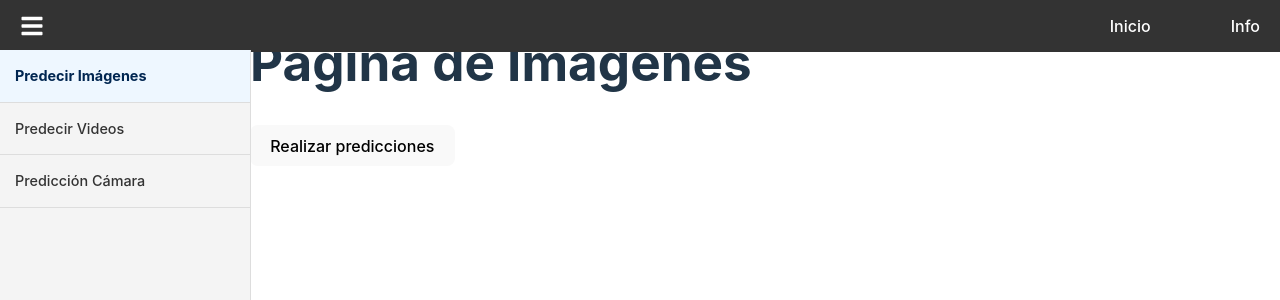
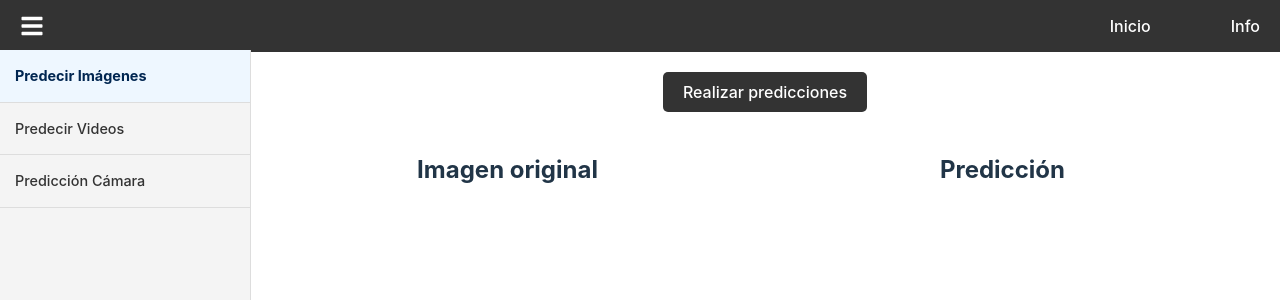
Before and after one commit to FelipeGI1/Practica1-SW, a React (Vite) app in the folder frontend/: page /imagenes in a window 1280 px wide. Shown: the top 300 px of the page. Built offline with nearby package versions, Linux system fonts and the light colour scheme.

Commit message:
ADD imagepredict.css and UPDATE ImagePredict page

```diff
--- a/frontend/src/pages/ImagePredict.jsx
+++ b/frontend/src/pages/ImagePredict.jsx
@@ -1,7 +1,11 @@
-import React from "react";
+import React, { useState } from "react";
 import axios from "axios";
+import "../styles/imagepredict.css";
 
 const ImagePredict = () => {
+    const [originalImage, setOriginalImage] = useState(null);
+    const [predictedImage, setPredictedImage] = useState(null);
+
     const handleFileChange = (e) => {
         const file = e.target.files[0];
         if (file) {
@@ -18,6 +22,8 @@ const ImagePredict = () => {
                     })
                     .then((res) => {
                         console.log("Respuesta del servidor:", res.data);
+                        setOriginalImage(`http://127.0.0.1:5000${res.data.original_image}`);
+                        setPredictedImage(`http://127.0.0.1:5000${res.data.predicted_image}`);
                         alert(res.data.message);
                     });
             } catch (error) {
@@ -28,8 +34,7 @@ const ImagePredict = () => {
 
     return (
         <div className="image-page">
-            <h1>Página de Imágenes</h1>
-            <button onClick={() => document.getElementById("file-input").click()}>
+            <button className="predict-button" onClick={() => document.getElementById("file-input").click()}>
                 Realizar predicciones
             </button>
             <input
@@ -39,6 +44,16 @@ const ImagePredict = () => {
                 accept=".png, .jpg, .jpeg"
                 onChange={handleFileChange}
             />
+            <div className="image-container">
+                <div className="image-box">
+                    <h2>Imagen original</h2>
+                    {originalImage && <img src={originalImage} alt="Imagen original" />}
+                </div>
+                <div className="image-box">
+                    <h2>Predicción</h2>
+                    {predictedImage && <img src={predictedImage} alt="Predicción" />}
+                </div>
+            </div>
         </div>
     );
 };
--- /dev/null
+++ b/frontend/src/styles/imagepredict.css
@@ -0,0 +1,48 @@
+.image-page {
+    margin-top: 52px; /* Altura de la navbar */
+    display: flex;
+    flex-direction: column;
+    align-items: center; /* Centra el contenido horizontalmente */
+    height: calc(100vh - 52px); /* Altura total menos la altura de la navbar */
+    padding: 20px; /* Añade un poco de padding para separar el botón del borde */
+}
+
+.predict-button {
+    padding: 10px 20px;
+    font-size: 16px;
+    cursor: pointer;
+    background-color: #333;
+    color: white;
+    border: none;
+    border-radius: 5px;
+    transition: background-color 0.3s ease;
+    margin-bottom: 20px; /* Añade un margen inferior para separar el botón de los cuadros de texto */
+}
+
+.predict-button:hover {
+    background-color: #555;
+}
+
+.image-container {
+    display: flex;
+    justify-content: space-between;
+    width: 100%;
+    margin-bottom: 20px; /* Añade un margen inferior para separar los cuadros de texto del botón */
+}
+
+.image-box {
+    flex: 1;
+    margin-right: 20px;
+    text-align: center;
+}
+
+.image-box h2 {
+    margin-bottom: 10px;
+}
+
+.image-box img {
+    max-width: 100%;
+    height: auto;
+    border: 1px solid #ddd;
+    border-radius: 5px;
+}
```
